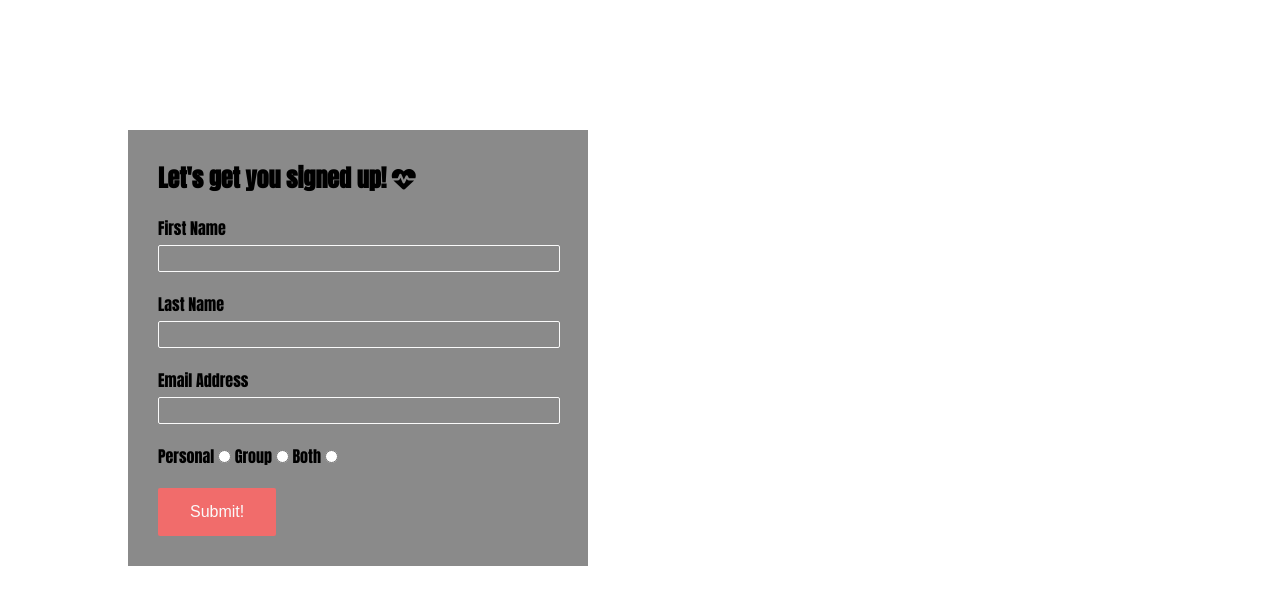
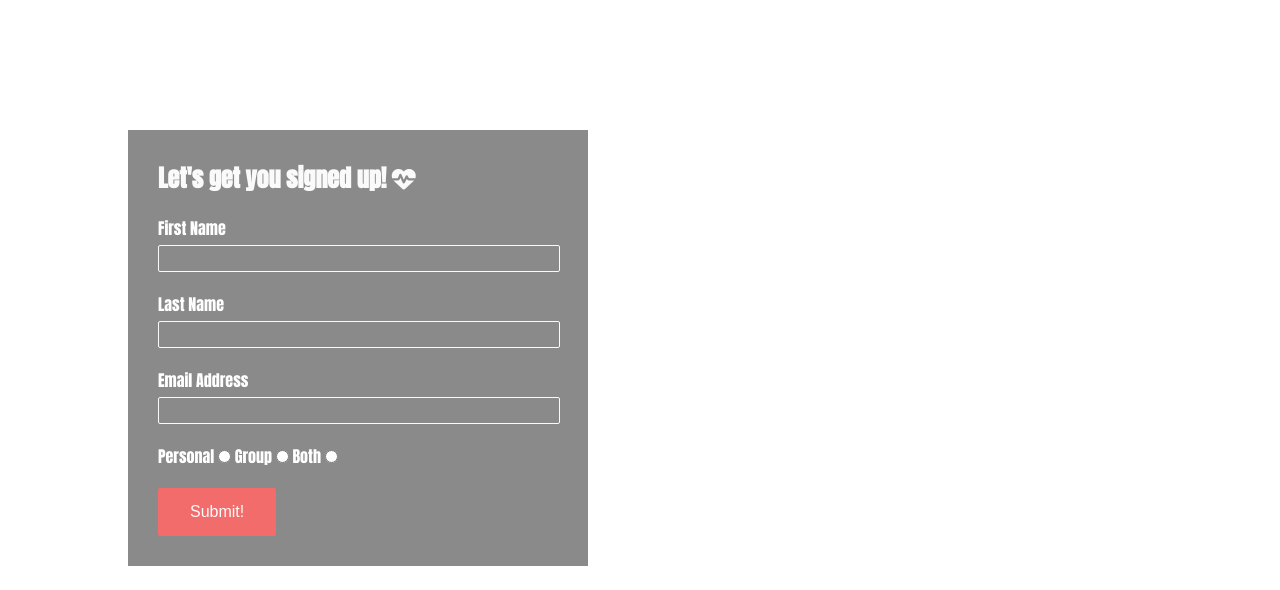
Before and after one commit to diddyjax19/Yoga, a plain HTML site: page form.html in a window 1280 px wide. Shown: the part 95-685 px from the top of the page. Drawn offline with Linux system fonts and the light colour scheme.

Commit message:
changed style

```diff
--- a/assets/css/style.css
+++ b/assets/css/style.css
@@ -122,7 +122,7 @@ h1 {
 
 .signup-form {
     margin: 150px 10% 0 0;
-    color:black;
+    color: #fff;
     background-color: rgba(60, 60, 60, 0.6);
     max-width: 400px;
     position: absolute;
@@ -131,7 +131,7 @@ h1 {
 }
 
 .signup-form > h2 {
-    color:black;
+    color: #fafafa;
     margin-bottom: 20px;
 }
 
```
